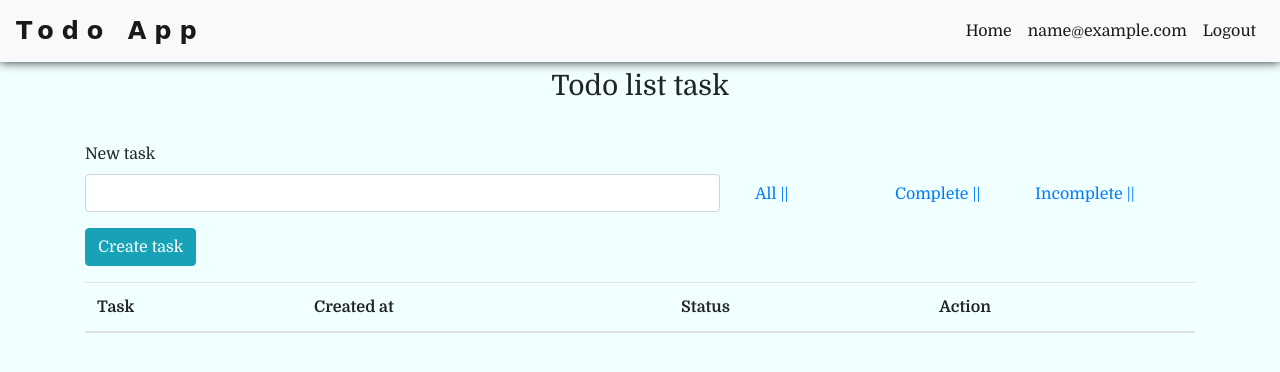
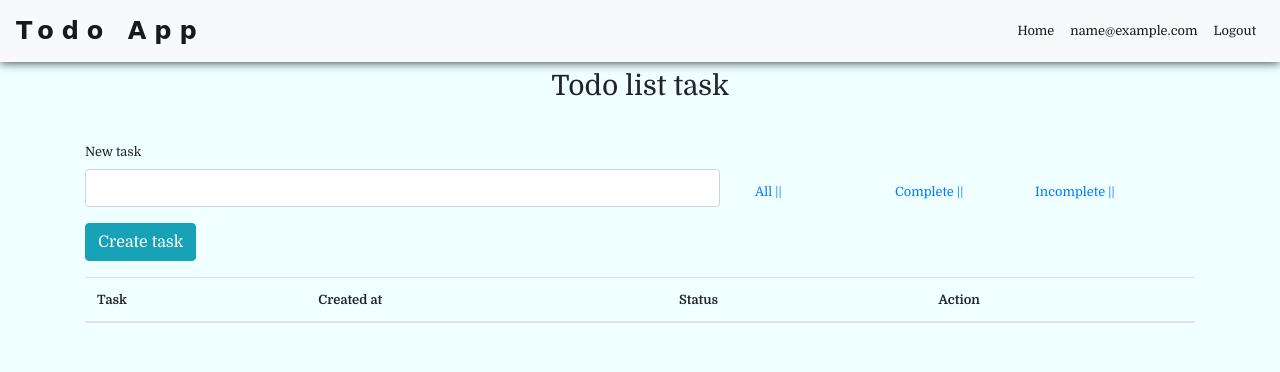
Before and after one commit to rabin-nyaundi/todoapp, a Flask app: page / in a window 1280 px wide. Shown: the top 372 px of the page. Run offline with Flask 2, Linux system fonts and the light colour scheme; the visitor is signed in with stand-in values (Sample User, id 1); data comes from the database, SQL or seed files in the repository; data that the repository does not hold is empty; some libraries are stand-ins or nearby versions; some web fonts are replaced.

Commit message:
fixed font and css

```diff
--- a/static/style.css
+++ b/static/style.css
@@ -15,7 +15,7 @@ html, body{
 body{
     box-sizing: border-box;
     background-color: azure;
-    font-size: 1.0em;
+    font-size: 0.8em;
     width: 100%;
     /* overflow: auto; */
     position: relative;
```
Also changed, not shown: 1 other file.
